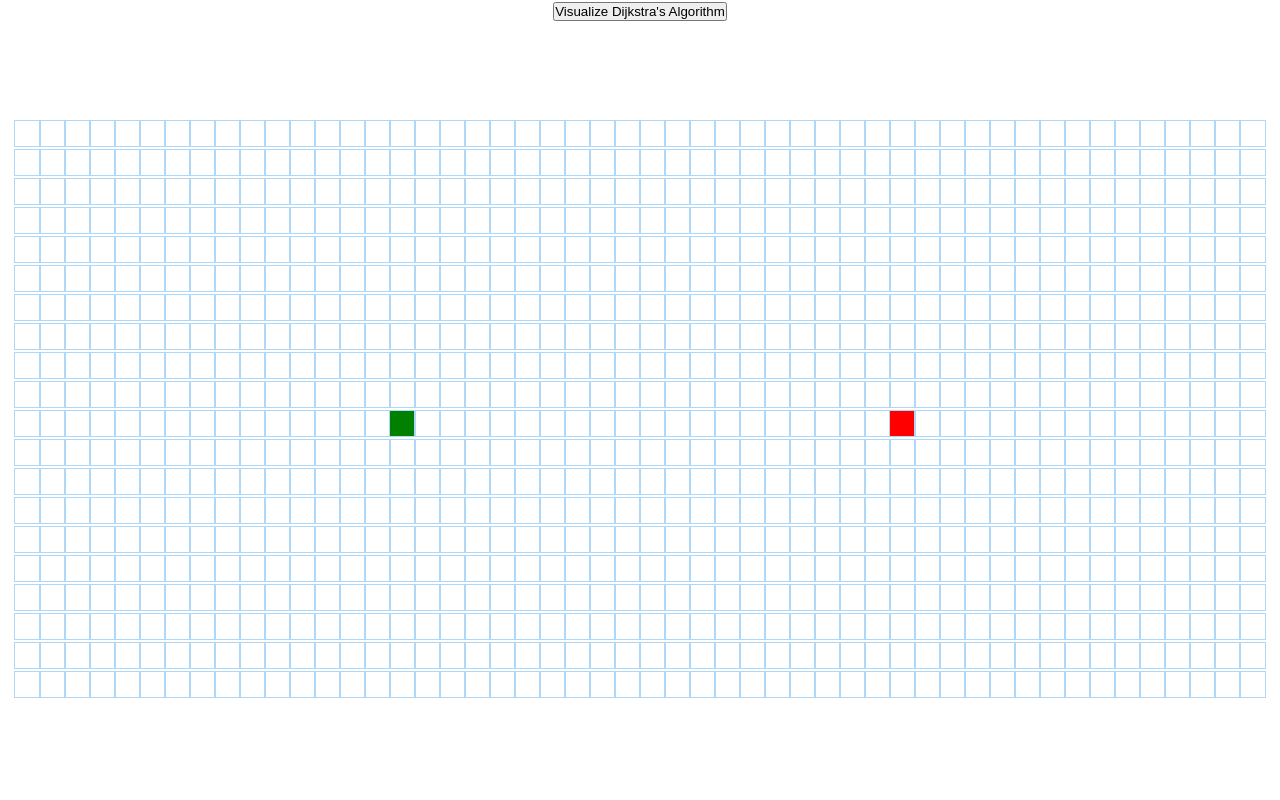
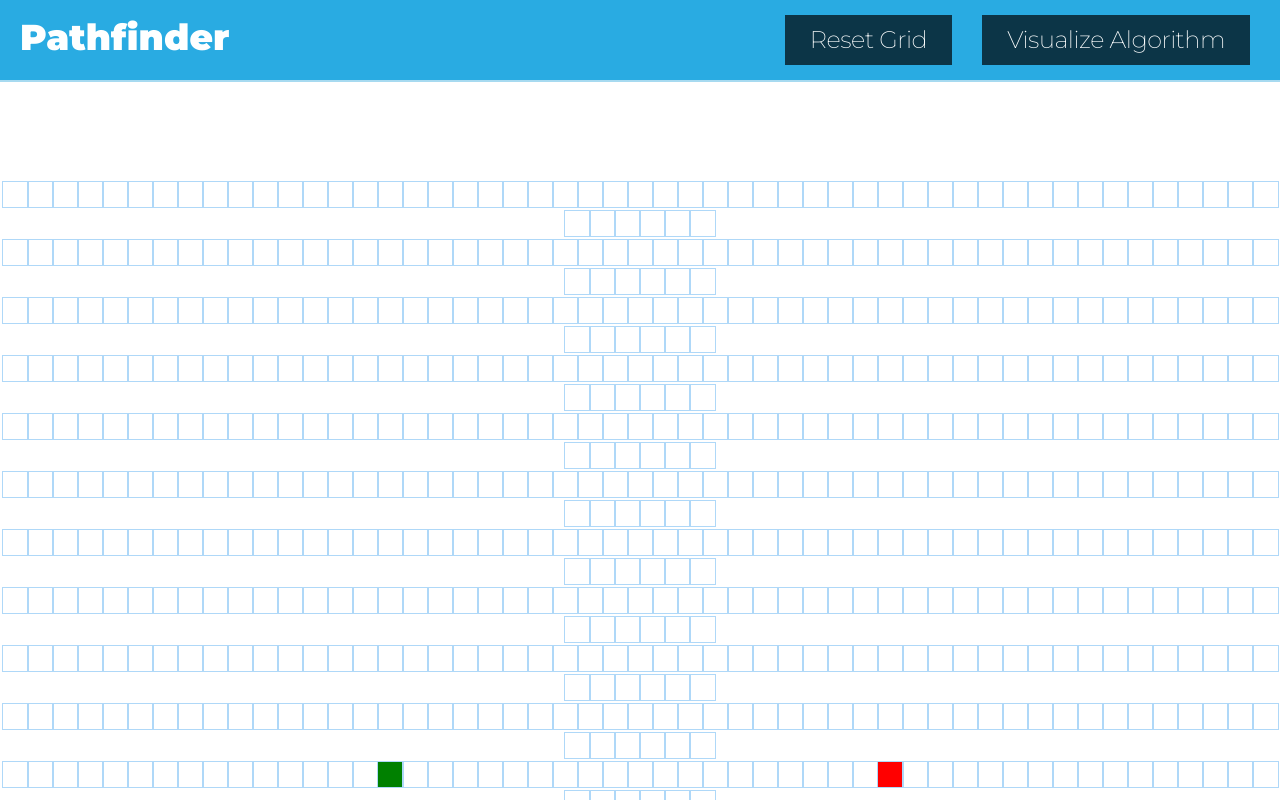
Before and after one commit to julietsampson/pathfinder, a React (Create React App) app: page / in a window 1280 px wide. Shown: the top 800 px of the page. Built offline with nearby package versions, Linux system fonts and the light colour scheme.

Commit message:
added google fonts, styling for buttons, navigation bar, and title

```diff
--- a/public/index.html
+++ b/public/index.html
@@ -24,6 +24,10 @@
       work correctly both with client-side routing and a non-root public URL.
       Learn how to configure a non-root public URL by running `npm run build`.
     -->
+    <!---Import google fonts -->
+    <link rel="preconnect" href="https://fonts.googleapis.com">
+    <link rel="preconnect" href="https://fonts.gstatic.com" crossorigin>
+    <link href="https://fonts.googleapis.com/css2?family=Montserrat:wght@200;400;900&display=swap" rel="stylesheet">
     <title>React App</title>
   </head>
   <body>
--- a/src/Pathfinder/Pathfinder.css
+++ b/src/Pathfinder/Pathfinder.css
@@ -3,6 +3,61 @@
   padding: 0;
 }
 
+header {
+	position: sticky;
+	top: 0;
+	height: 80px;
+	background: #29abe2;
+	z-index: 15;
+	border-bottom: 2px solid rgba(81, 182, 225, .5);
+	-webkit-background-clip: padding-box;
+  background-clip: padding-box;
+}
+
 .grid {
-  margin: 100px 0 0;
+  margin: 100px 0px 0px;
 }
+
+nav {
+	font-family: 'Montserrat', sans-serif;
+	position: absolute;
+	width: 100%;
+	height: 75px;
+}
+
+nav.title>h1 {
+	color: #FEFFFF;
+  font-size: 36px;
+	font-weight: bold;
+  margin: 15px 0px 0px 20px;
+  float: left;
+}
+
+nav.buttons>button {
+	margin: 15px 30px 0px 0px;
+	float: right;
+}
+
+button {
+  display: inline-block;
+  background-color: rgb(12, 53, 71);
+	color: #FEFFFF;
+  border: none;
+  padding: 10px 25px;
+  height: 50px;
+
+	font-family: 'Montserrat', sans-serif;
+	font-style: normal;
+	font-size: 24px;
+	font-weight: 200;
+	line-height: 26px;
+	align-items: center;
+	text-align: center;
+	letter-spacing: -0.02em;
+	text-decoration: none;
+	opacity: 100%;
+}
+
+button:hover {
+	color: #FEFFFF;
+}
--- a/src/Pathfinder/Pathfinder.jsx
+++ b/src/Pathfinder/Pathfinder.jsx
@@ -69,8 +69,6 @@ export default class Pathfinder extends Component {
 
     visualizeDijkstra() {
         const {grid} = this.state;
-        // reset the grid to default state
-        this.setState(resetGrid(grid))
         const start = grid[START_ROW][START_COL];
         const end = grid[END_ROW][END_COL];
         const visited = dijkstra(grid, start, end);
@@ -78,14 +76,43 @@ export default class Pathfinder extends Component {
         this.animateDijkstra(visited, path);
     }
 
+    resetGrid(grid) {
+        for (let row=0;row<grid.length;row++) {
+            for (let col=0;col<grid[0].length;col++) {
+                if (row === START_ROW && col === START_COL) {
+                    document.getElementById(`node-${row}-${col}`).className =
+                        'node node-start';
+                }
+                else if (row === END_ROW && col === END_COL) {
+                    document.getElementById(`node-${row}-${col}`).className =
+                        'node node-end';
+                }
+                else {
+                    document.getElementById(`node-${row}-${col}`).className =
+                        'node';
+                }
+            }
+        }
+    }
+
     render() {
         const {grid, mouseIsPressed} = this.state;
 
         return (
             <>
-            <button onClick={() => this.visualizeDijkstra()}>
-                Visualize Dijkstra's Algorithm
-            </button>
+            <header>
+                <nav className="title">
+                    <h1>Pathfinder</h1>
+                </nav>
+                <nav className="buttons">
+                        <button onClick={() => this.visualizeDijkstra()}>
+                            Visualize Algorithm
+                        </button>
+                        <button onClick={() => this.resetGrid(grid)}>
+                            Reset Grid
+                        </button>
+                </nav>
+            </header>
             <div className="grid">
                 {grid.map((row, rowIndex) => {
                     return (
@@ -121,32 +148,13 @@ const getInitialGrid = () => {
     const grid = [];
     for (let row=0;row<20;row++) {
         const currRow = [];
-        for (let col = 0;col<50;col++) {
+        for (let col = 0;col<57;col++) {
             currRow.push(createNode(col,row));
         }
         grid.push(currRow);
     }
     return grid;
 };
-
-const resetGrid = (grid) => {
-    for (let row=0;row<grid.length;row++) {
-        for (let col=0;col<grid[0].length;col++) {
-            if (row === START_ROW && col === START_COL) {
-                document.getElementById(`node-${row}-${col}`).className =
-                    'node node-start';
-            }
-            else if (row === END_ROW && col === END_COL) {
-                document.getElementById(`node-${row}-${col}`).className =
-                    'node node-end';
-            }
-            else {
-                document.getElementById(`node-${row}-${col}`).className =
-                    'node';
-            }
-        }
-    }
-}
 
 const getPath = (end) => {
     const path = [];
--- a/src/index.css
+++ b/src/index.css
@@ -1,5 +1,11 @@
+* {
+  margin: 0;
+  padding: 0;
+}
+
 body {
   margin: 0;
+  width: 100%;
   font-family: -apple-system, BlinkMacSystemFont, 'Segoe UI', 'Roboto', 'Oxygen',
     'Ubuntu', 'Cantarell', 'Fira Sans', 'Droid Sans', 'Helvetica Neue',
     sans-serif;
```
